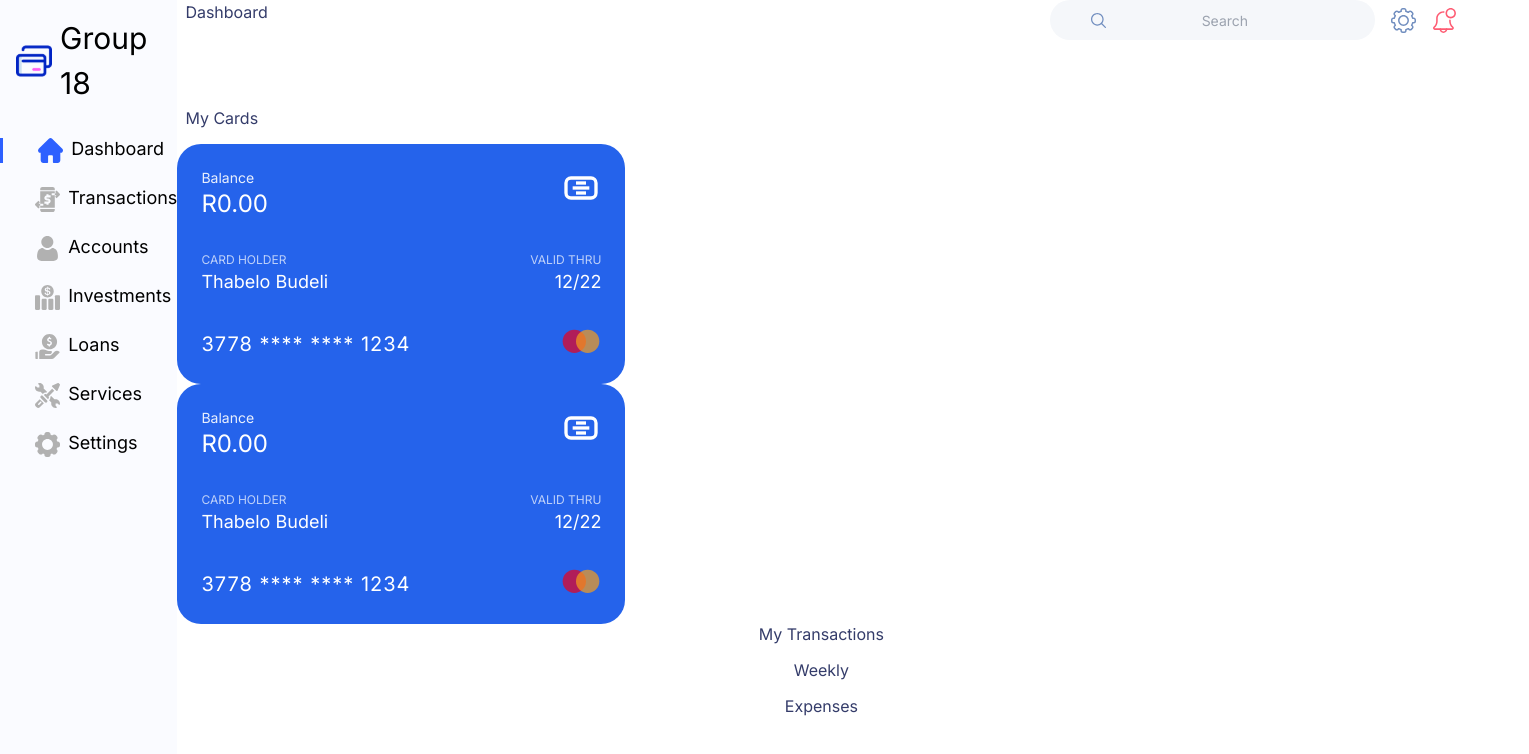
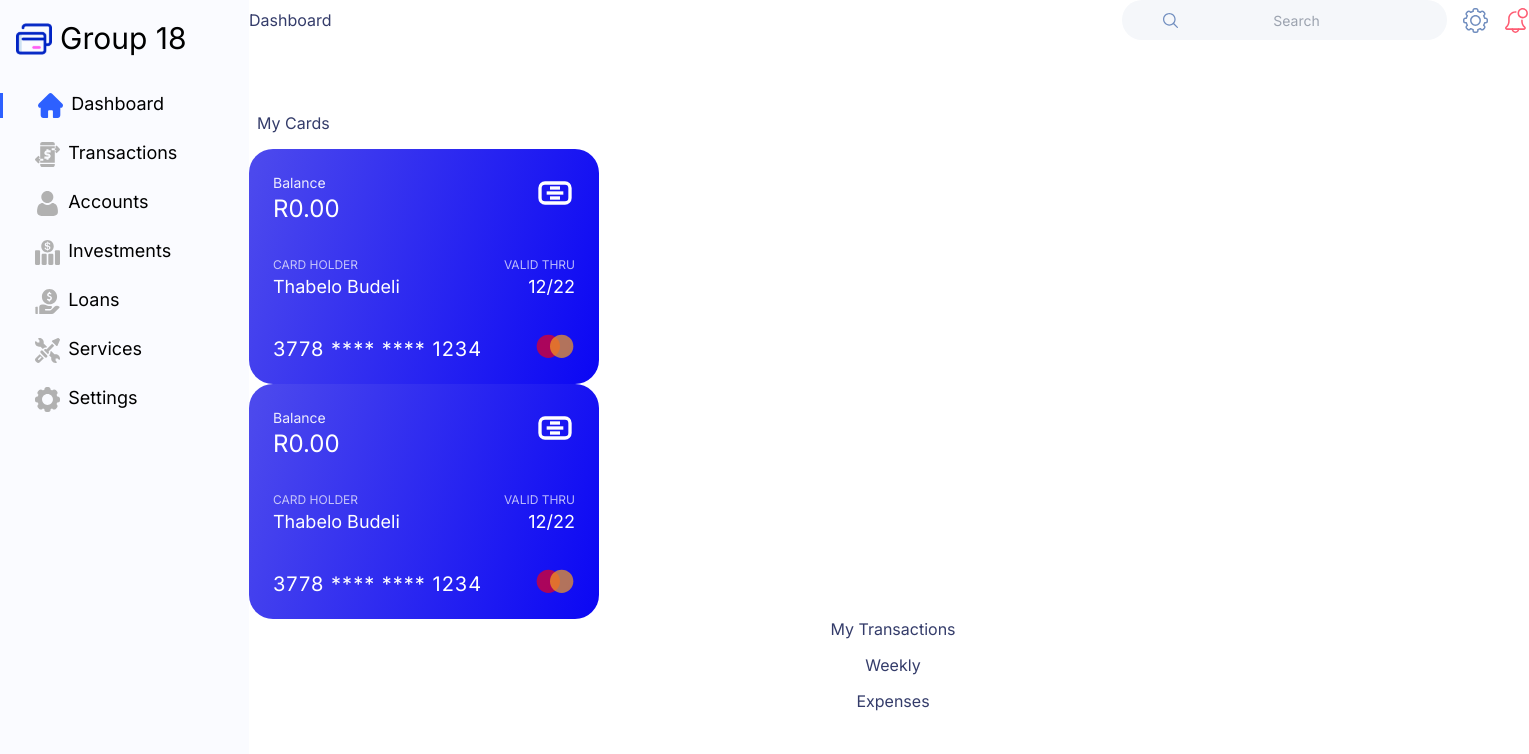
Before and after one commit to mothibimalebana/fds-system-client, a React (Vite) app: page /Dashboard in a window 1280 px wide. Shown: the top 754 px of the page, 1529 px wide, since content can reach past the window. Built offline with nearby package versions, Linux system fonts and the light colour scheme.

Commit message:
struggling with desktop

```diff
--- a/src/App.css
+++ b/src/App.css
@@ -7,12 +7,23 @@
 }
 .app{
     display: grid;
-    grid-template-columns: auto 1fr;
+    grid-template-columns: 249px 1fr 1fr;
+}
+.container{
+    padding: 0;
+}
+.left {
+    display: flex;
+}
+.left > h3 {
+    padding: 0;
+    display: flex;
 }
 .outlet{
     display: grid;
+    justify-content: start;
     grid-template-rows: auto 1fr;
-    justify-items: center;
     background-color: #F5F7FA;
+    width: 100%;
 }
  }
--- a/src/components/Cards.jsx
+++ b/src/components/Cards.jsx
@@ -1,10 +1,11 @@
 import { CreditCardIcon } from "@heroicons/react/24/solid"
+import '../css/Card.css'
 
 const CreditCard = ({ balance='R0.00', cardHolder = 'Thabelo Budeli', cardNumber, expiry, }) => {
 
   return (
                 <div className="cards">
-                    <div className="bg-blue-600 text-white rounded-3xl p-6 w-full max-w-md">
+                    <div className="card text-white rounded-3xl p-6 w-full max-w-{350}">
                         {/* Top row */}
                         <div className="flex justify-between items-start mb-8">
                             <div>
--- a/src/components/TransactionList.jsx
+++ b/src/components/TransactionList.jsx
@@ -17,6 +17,8 @@ const TransactionList = () => {
             date:
             '28 January 2021'
             ,
+            id:
+            1,
         },
         {
             svg:
@@ -32,6 +34,7 @@ const TransactionList = () => {
             date:
             '25 january 2021'
             ,
+            id: 2,
         }
 
     ]
@@ -39,7 +42,7 @@ const TransactionList = () => {
     return(
         <div className="container">
             {transactionData.map((transactionData) => {
-                <div className="transaction">
+                <div key={transactionData.id} className="transaction flex">
                     <div className="svg">{transactionData.svg}</div>
                     <div className="descr">{transactionData.descr}</div>
                     <div className="amount">{transactionData.amount}</div>
--- /dev/null
+++ b/src/css/Card.css
@@ -0,0 +1,6 @@
+.card {
+    max-width: 350px;
+    max-height: 235px;
+    background: linear-gradient(107deg, #4C49ED 2.61%, #0A06F4 101.2%);
+
+}
--- a/src/css/Dashboard.css
+++ b/src/css/Dashboard.css
@@ -12,3 +12,6 @@ h3{
     line-height: normal;
     padding: 0 0 1rem 0.5rem;
 }
+section{
+    background-color: #FFF;
+}
--- a/src/dashboard/Dashboard.jsx
+++ b/src/dashboard/Dashboard.jsx
@@ -5,7 +5,7 @@ import '../css/Dashboard.css'
 
 const Dashboard = () => {
 return(
-    <div className="container">
+    <div className="container w-full">
         {/*Mobile*/}
         <section className="flex md:hidden">
             <div className="container flex flex-col justify-between">
@@ -31,8 +31,8 @@ return(
         </section>
 
         {/*Desktop*/}
-        <section className="hidden md:flex">
-            <div className="container flex flex-col justify-between">
+        <section className="container hidden md:flex">
+            <div className="container flex flex-col justify-between w-full">
                 <div className="myCards">
                     <h3 className="cardsTitle">My Cards</h3>
                     <div className="cardCarousel">
```
